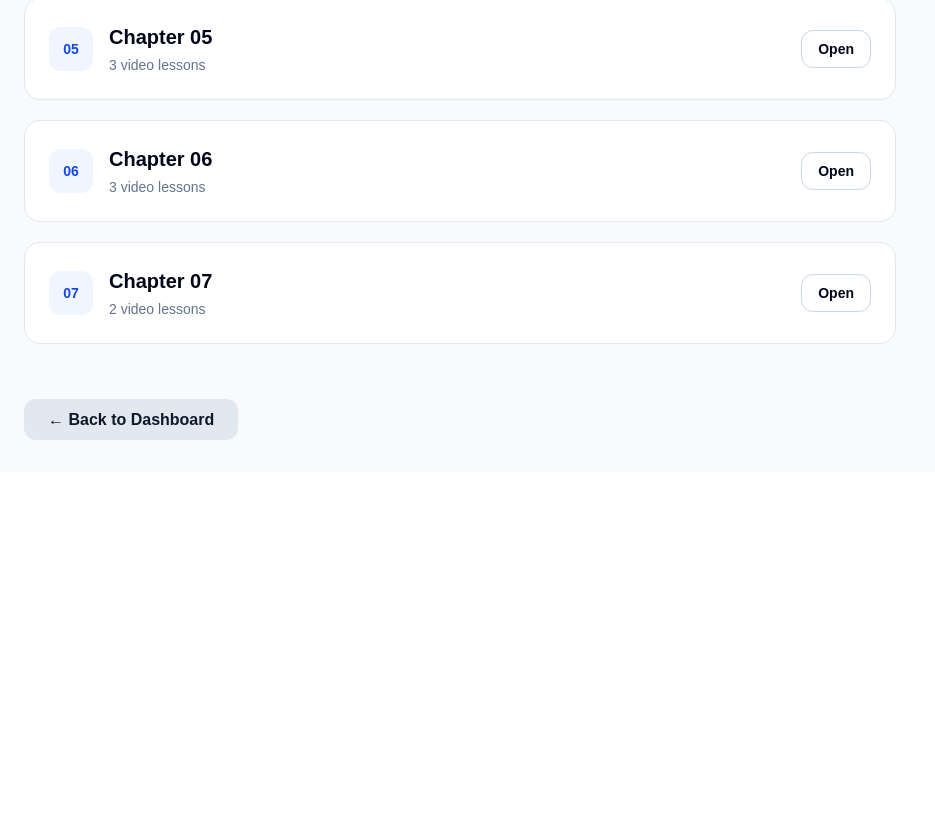
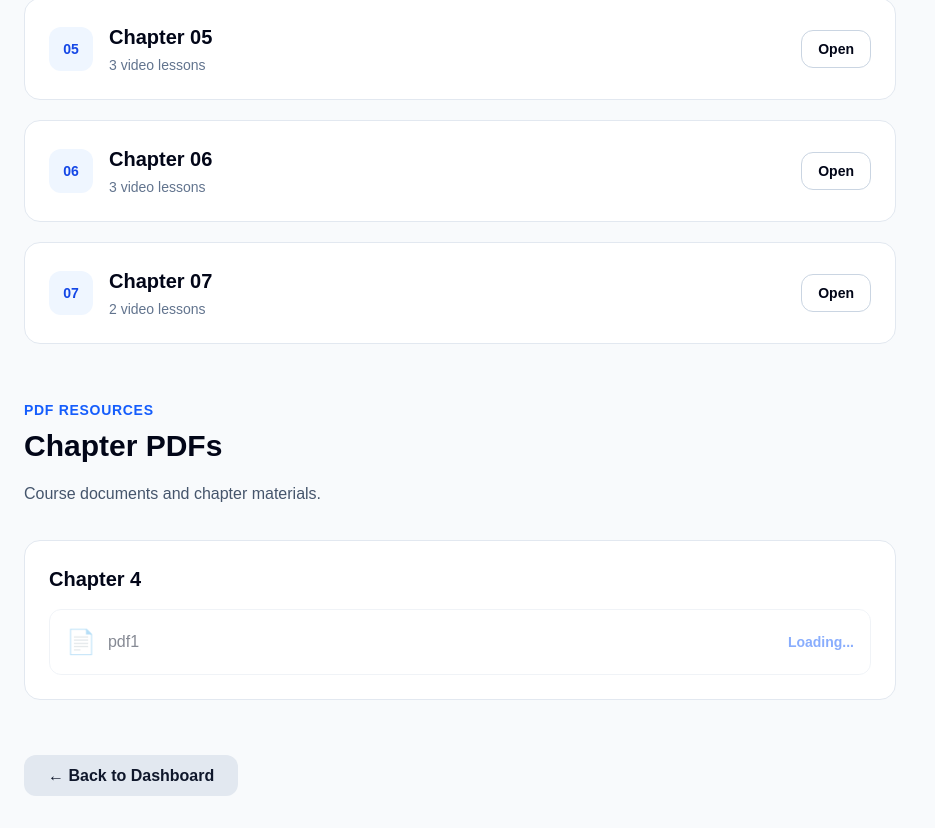
Before and after one commit to Zahraa-Ounayssi/axiom, a Next.js app: page /courses/algebra in a window 1280 px wide. Shown: the part 1066-1894 px from the top of the page, without its empty margins (0-935 px from the left). Before the commit the page ends 1538 px from the top, so only its background shows below. Built offline with nearby package versions, Linux system fonts and the light colour scheme; no server answers.

Commit message:
Fix PDF signed URL state

```diff
--- a/app/courses/algebra/page.tsx
+++ b/app/courses/algebra/page.tsx
@@ -1,4 +1,3 @@
-
 "use client";
 
 import Link from "next/link";
@@ -17,9 +16,11 @@ const chapters = [
 export default function AlgebraPage() {
   const [loading, setLoading] = useState(true);
   const [allowed, setAllowed] = useState(false);
+  const [pdfUrl, setPdfUrl] = useState<string | null>(null);
 
   useEffect(() => {
     checkAccess();
+    loadPdf();
   }, []);
 
   async function checkAccess() {
@@ -52,6 +53,19 @@ export default function AlgebraPage() {
 
     setAllowed(!!data);
     setLoading(false);
+  }
+
+  async function loadPdf() {
+    const { data, error } = await supabase.storage
+      .from("courses_pdfs")
+      .createSignedUrl("M1100/chapter04/pdf1.pdf", 3600);
+
+    if (error) {
+      console.error("PDF error:", error);
+      return;
+    }
+
+    setPdfUrl(data.signedUrl);
   }
 
   if (loading) {
@@ -175,6 +189,70 @@ export default function AlgebraPage() {
               ))}
 
             </div>
+
+            {/* PDF Resources */}
+            <div className="mt-14">
+
+              <p className="text-sm font-semibold uppercase tracking-wider text-blue-600">
+                PDF Resources
+              </p>
+
+              <h2 className="mt-2 text-3xl font-bold">
+                Chapter PDFs
+              </h2>
+
+              <p className="mt-4 max-w-2xl leading-7 text-slate-600">
+                Course documents and chapter materials.
+              </p>
+
+              <div className="mt-8 space-y-6">
+
+                {/* Chapter 4 */}
+                <div className="rounded-2xl border border-slate-200 bg-white p-6">
+
+                  <h3 className="text-xl font-bold">
+                    Chapter 4
+                  </h3>
+
+                  <div className="mt-4 space-y-3">
+
+                    <a
+                      href={pdfUrl || "#"}
+                      target="_blank"
+                      rel="noopener noreferrer"
+                      className={`flex items-center justify-between gap-4 rounded-xl border border-slate-200 p-4 transition ${
+                        pdfUrl
+                          ? "hover:border-blue-400 hover:bg-blue-50"
+                          : "cursor-not-allowed opacity-50"
+                      }`}
+                    >
+
+                      <div className="flex items-center gap-3 min-w-0">
+
+                        <span className="text-2xl">
+                          📄
+                        </span>
+
+                        <span className="font-medium text-slate-900 break-all">
+                          pdf1
+                        </span>
+
+                      </div>
+
+                      <span className="shrink-0 text-sm font-semibold text-blue-600">
+                        {pdfUrl ? "Open PDF →" : "Loading..."}
+                      </span>
+
+                    </a>
+
+                  </div>
+
+                </div>
+
+              </div>
+
+            </div>
+
           </div>
 
           {/* Sidebar */}
```
